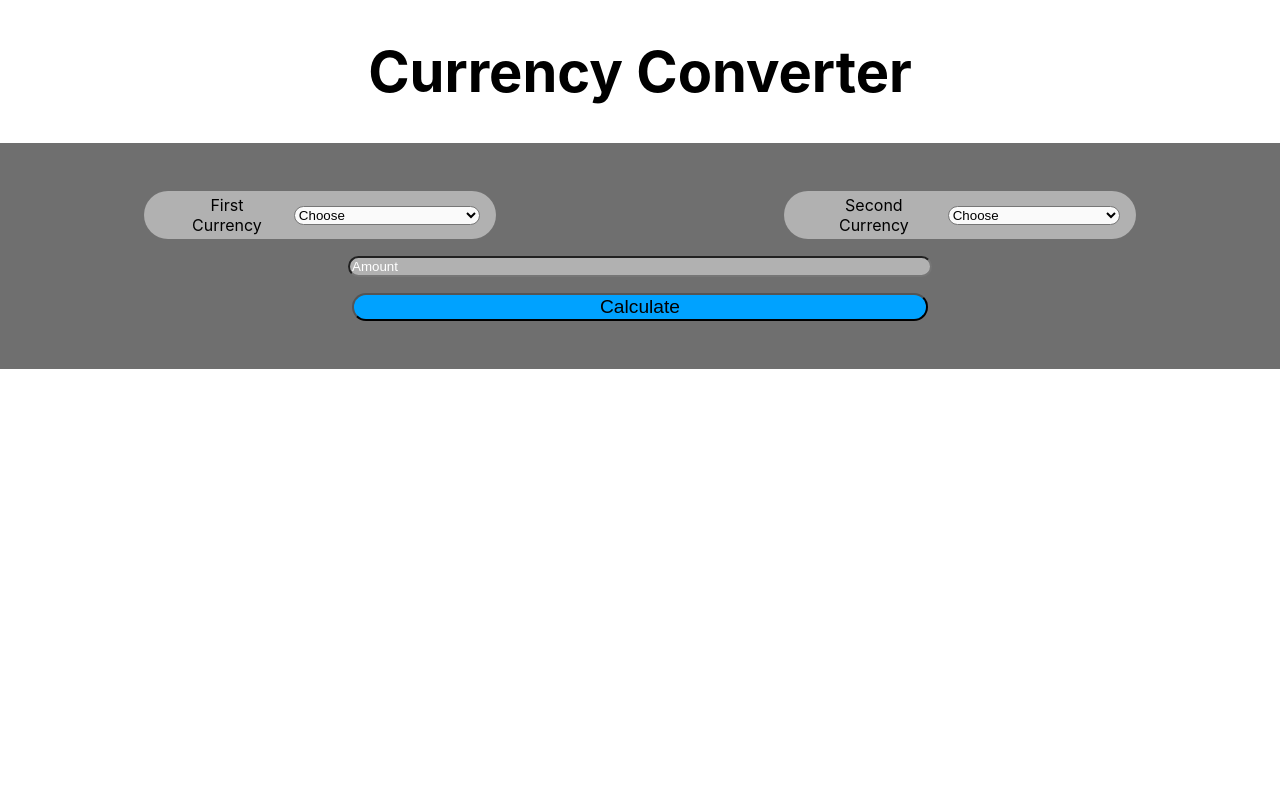
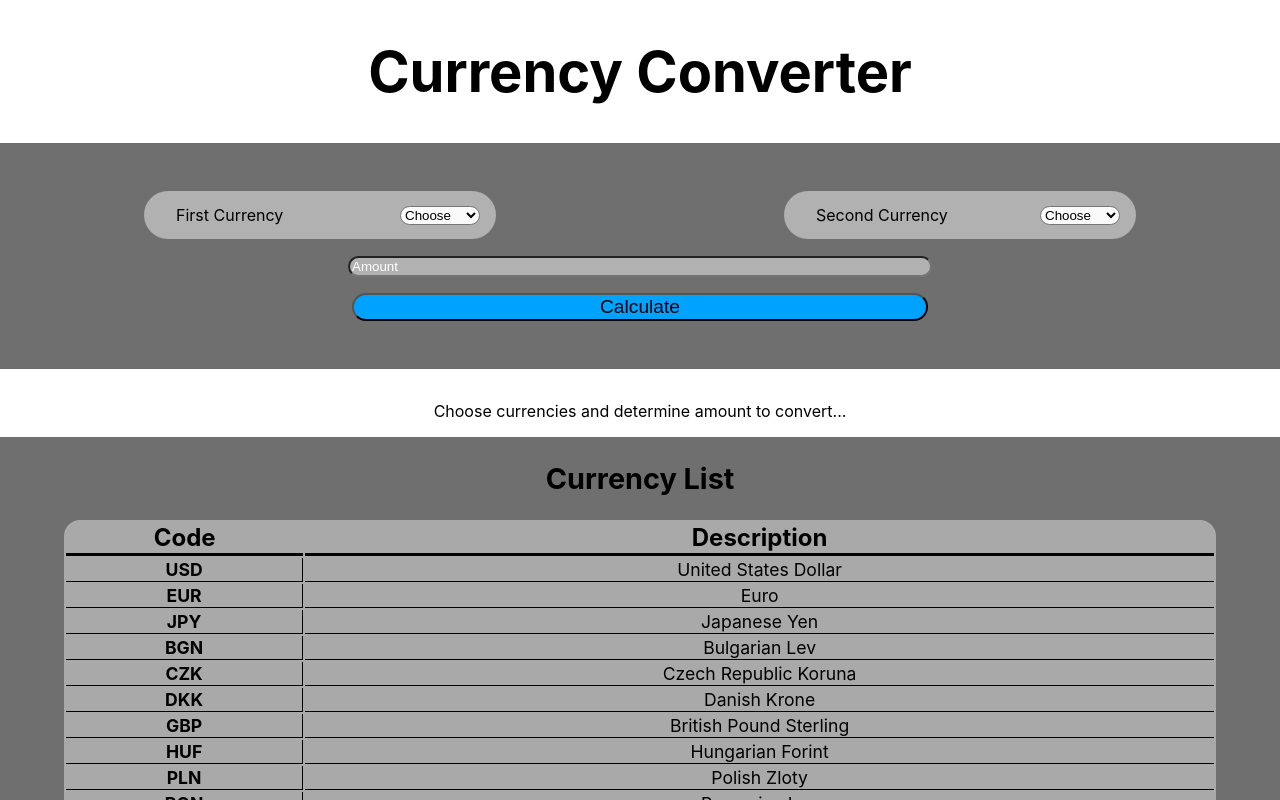
Before and after one commit to metin95yildiz/currency-converter-react, a React (Create React App) app: page / in a window 1280 px wide. Shown: the top 800 px of the page. Built offline with nearby package versions, Linux system fonts and the light colour scheme.

Commit message:
Added currencyList and warning box

```diff
--- a/src/components/CurrencyConverter/index.js
+++ b/src/components/CurrencyConverter/index.js
@@ -3,8 +3,10 @@ import { connect } from "react-redux";
 import SelectPicker from "../Selectpicker";
 import Results from "../Results";
 import Input from "../Input";
+import CurrencyList from "../CurrencyList";
 import { submitCurrencyConverter } from "../../store/actions";
 import "./CurrencyConverter.scss";
+import cn from "classnames";
 
 
 function CurrencyConverter({ submitConverter, currencies, results }) {
@@ -13,9 +15,15 @@ function CurrencyConverter({ submitConverter, currencies, results }) {
         secondCurrency: "",
         amount: "",
     })
+    const [isThereCurrencyError, setError] = useState(false);
     function submit(event){
         event.preventDefault();
-        submitConverter(currencyInfo);
+        setError(false);
+        console.log(currencyInfo);
+        !currencyInfo.firstCurrency ||
+        !currencyInfo.secondCurrency ?
+        setError(true)
+        : submitConverter(currencyInfo)
     }
     return (
         <div className="content">
@@ -26,7 +34,7 @@ function CurrencyConverter({ submitConverter, currencies, results }) {
                         firstCurrency: event.target.value
                     })}>
                         <option disabled hidden>Choose</option>
-                        {Object.values(currencies).map(currency => {
+                        {Object.keys(currencies).map(currency => {
                             return <option key={currency}>
                                 {currency}
                             </option>
@@ -37,7 +45,7 @@ function CurrencyConverter({ submitConverter, currencies, results }) {
                         secondCurrency: event.target.value
                     })}>
                         <option disabled hidden>Choose</option>
-                        {Object.values(currencies).map(currency => {
+                        {Object.keys(currencies).map(currency => {
                             return <option key={currency}>
                                 {currency}
                             </option>
@@ -48,7 +56,7 @@ function CurrencyConverter({ submitConverter, currencies, results }) {
                     <Input type="number" classname="amount" onChange={(event) => setCurrencyInfo({
                         ...currencyInfo,
                         amount: event.target.value
-                    })} name="amount" placeholder="Amount" min="0"/>
+                    })} name="amount" placeholder="Amount" min="1"/>
                 </div>
                 <div className="form-group-submit">
                     <Input type="submit" classname="submit" submitText="Calculate"/>
@@ -56,8 +64,16 @@ function CurrencyConverter({ submitConverter, currencies, results }) {
             </form>
             {results.firstCurrency || results.error ?
             <Results currencyInfoResults={results} />
-            : <></>
+            :
+             <div className={cn("box", {"danger-box": isThereCurrencyError,
+             "info-box": !isThereCurrencyError})}>
+                 <p>{isThereCurrencyError ?
+                 "Please check currencies..." :
+                 "Choose currencies and determine amount to convert..."}
+                 </p>
+             </div>
             }
+            <CurrencyList currencies={currencies} />
         </div>
     )
 }
```
